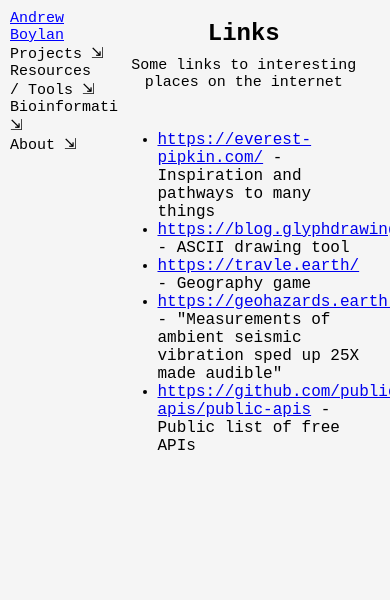
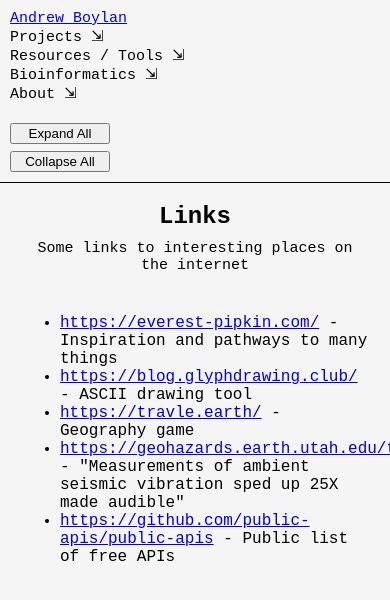
Before and after one commit to eastmountaincode/personal_site, a React (Create React App) app: page /about/links in a window 390 px wide. Shown: the top 600 px of the page. Built offline with nearby package versions, Linux system fonts and the light colour scheme; no server answers.

Commit message:
set up header for mobile and collapse all

```diff
--- a/src/App.css
+++ b/src/App.css
@@ -1,5 +1,8 @@
 .App {
   text-align: center;
+  height: 100vh;
+  overflow-x: hidden;
+
 }
 
 .App-logo {
@@ -36,3 +39,115 @@
     transform: rotate(360deg);
   }
 }
+
+/* ################################# */
+
+.linkStyleBreak {
+  word-wrap: break-word;
+  overflow-wrap: break-word;
+}
+
+
+
+.sidebar-link {
+  position: relative;
+  cursor: pointer;
+  color: blue;
+  text-decoration: underline;
+  margin-left: 20px;
+}
+
+.sidebar-link-header {
+  position: relative;
+  cursor: pointer;
+  color: blue;
+  text-decoration: underline;
+}
+
+.paragraphSection {
+  margin-bottom: 20px;
+  text-align: left
+};
+
+
+.App {
+  display: flex;
+  height: 100vh;
+  width: 100vw; /* Ensure full viewport width */
+  overflow: hidden; /* Hide overflow */
+}
+
+.sidebar {
+  position: fixed; /* Fixed position */
+  width: 25%; /* Width of the sidebar */
+  left: 0; /* Align to the left */
+  top: 0; /* Align to the top */
+  bottom: 0; /* Stretch to the bottom */
+  overflow-y: auto; /* Scroll if content overflows */
+  border-right: 0.5px black solid;
+
+}
+
+.main-content {
+  margin-left: 25%; /* Shift to the right to avoid overlapping with sidebar */
+  width: 55%; /* Adjust the width to fit between sidebar and "What's Going On?" */
+  overflow-y: auto; /* Enable scrolling for main content */
+}
+
+.whats-going-on {
+  position: fixed; /* Fixed position */
+  width: 18%; /* Width of the section */
+  right: 0; /* Align to the right */
+  top: 0; /* Align to the top */
+  bottom: 0; /* Stretch to the bottom */
+  overflow-y: auto; /* Scroll if content overflows */
+  border-left: 0.5px black solid;
+
+}
+
+/* Media Query for Smaller Screens */
+@media (max-width: 992px) {
+  .whats-going-on {
+    display: none; /* Hide on smaller screens */
+  }
+
+  .sidebar {
+    width: 25%;
+  }
+
+  .main-content {
+    margin-left: 25%;
+    width: 75%; /* Adjust the width for smaller screens */
+  }
+}
+
+/* Media Query for MOBILE */
+@media (max-width: 768px) {
+  .App {
+    flex-direction: column;
+  }
+
+  .sidebar {
+    position: relative; /* Instead of fixed */
+    width: 100%;
+    height: auto;
+    top: unset;
+    bottom: unset;
+    overflow-y: visible;
+    border-right: none;
+    border-bottom: 0.5px black solid;
+
+
+    /* border-bottom: 0.5px solid #000; */
+
+  }
+
+  .main-content {
+    margin-left: 0;
+    width: 100%;
+  }
+
+  .whats-going-on {
+    display: none;
+  }
+}
--- a/src/App.js
+++ b/src/App.js
@@ -12,13 +12,15 @@ import AutoTrinityWriting from './bioinformatics/AutoTrinityWriting';
 import BioWriting from './about/BioWriting';
 import LinksWriting from './about/LinksWriting';
 
+import { useState } from 'react';
+
 function App() {
   return (
     <Router>
-      <div className="App" style={{ display: "flex", height: "100vh", backgroundColor: "whitesmoke" }}>
+      <div className="App" style={{ backgroundColor: "whitesmoke" }}>
 
         {/* SIDEBAR */}
-        <div className="sidebar" style={{}}>
+        <div className={`sidebar`}>
           <Sidebar />
         </div>
 
--- a/src/CollapsibleSidebarItem/index.js
+++ b/src/CollapsibleSidebarItem/index.js
@@ -1,7 +1,16 @@
-import React, { useState } from 'react';
+import React, { useEffect, useState } from 'react';
 
-const CollapsibleSidebarItem = ({ label, children }) => {
+const CollapsibleSidebarItem = ({ label, children, openStateSignal, triggerSignal }) => {
     const [open, setOpen] = useState(false);
+
+    useEffect(() => {
+        if (open && !openStateSignal) {
+            setOpen(false)
+        }
+        else if (!open && openStateSignal) {
+            setOpen(true)
+        }
+    }, [triggerSignal]);
 
     const toggleOpen = () => setOpen(!open);
 
--- a/src/DefaultHomeContent/index.js
+++ b/src/DefaultHomeContent/index.js
@@ -4,8 +4,8 @@ import DnaImage from '../images/dna.png';
 
 function DefaultHomeContent() {
     return (
-        <div style={{padding: "10px"}}>
-            <img src={DnaImage} alt="DNA" style={{height: "400px"}}/>
+        <div>
+            <img src={DnaImage} alt="DNA" style={{height: "400px", paddingTop: "20px"}}/>
         </div>
     );
 }
--- a/src/Sidebar/index.js
+++ b/src/Sidebar/index.js
@@ -1,22 +1,39 @@
-import React from 'react';
+import React, { useState } from 'react';
 import { useNavigate } from 'react-router-dom';
 import CollapsibleSidebarItem from '../CollapsibleSidebarItem';
+import "./sidebar_style.css"
 
-function Sidebar({ selectSidebarOption }) {
+function Sidebar({}) {
   let navigate = useNavigate();
 
   const handleSidebarItemClick = (itemRoute) => {
     navigate(`${itemRoute}`);
   };
 
+  const [openStateSignal, setOpenStateSignal] = useState(false);
+  const [triggerSignal, setTriggerSignal] = useState(0); // New state
+
+
+  const expandAll = () => {
+    setOpenStateSignal(true);
+    setTriggerSignal(prev => prev + 1); // Increment the trigger
+  };
+
+  const collapseAll = () => {
+    setOpenStateSignal(false);
+    setTriggerSignal(prev => prev + 1); // Increment the trigger
+  };
+
   return (
-    <div className="sidebar" style={{ textAlign: "left", padding: "10px" }}>
+    <div style={{ textAlign: "left", padding: "10px" }}>
+
       <div className='name_header'>
         <p className="sidebar-link-header" onClick={() => handleSidebarItemClick('/')}>Andrew Boylan</p>
       </div>
+
       <div className='sidebar_elements'>
         {/* PROJECTS */}
-        <CollapsibleSidebarItem label="Projects">
+        <CollapsibleSidebarItem label="Projects" openStateSignal={openStateSignal} triggerSignal={triggerSignal}>
           <div style={{ display: "flex" }}>
             <span>➮</span>
             <p className="sidebar-link" onClick={() => handleSidebarItemClick('/projects/bodyLanguageCollaborativeCollage')}>Body Language: A Collaborative Collage</p>
@@ -28,7 +45,7 @@ function Sidebar({ selectSidebarOption }) {
         </CollapsibleSidebarItem>
 
         {/* RESOURCES AND TOOLS */}
-        <CollapsibleSidebarItem label="Resources / Tools">
+        <CollapsibleSidebarItem label="Resources / Tools" openStateSignal={openStateSignal} triggerSignal={triggerSignal}>
           <div style={{ display: "flex" }}>
             <span>➮</span>
             <p className="sidebar-link" onClick={() => handleSidebarItemClick('/resources_tools/fileDepolarizer')}>File Depolarizer</p>
@@ -36,7 +53,7 @@ function Sidebar({ selectSidebarOption }) {
         </CollapsibleSidebarItem>
 
         {/* BIOINFORMATICS */}
-        <CollapsibleSidebarItem label="Bioinformatics">
+        <CollapsibleSidebarItem label="Bioinformatics" openStateSignal={openStateSignal} triggerSignal={triggerSignal}>
           <div style={{ display: "flex" }}>
             <span>➮</span>
             <p className="sidebar-link" onClick={() => handleSidebarItemClick('/bioinformatics/autoTrinity')}>AutoTrinity (Transcriptome assembly pipeline)</p>
@@ -44,7 +61,7 @@ function Sidebar({ selectSidebarOption }) {
         </CollapsibleSidebarItem>
 
         {/* ABOUT */}
-        <CollapsibleSidebarItem label="About">
+        <CollapsibleSidebarItem label="About" openStateSignal={openStateSignal} triggerSignal={triggerSignal}>
           <div style={{ display: "flex" }}>
             <span>➮</span>
             <p className="sidebar-link" onClick={() => handleSidebarItemClick('/about/bio')}>Bio</p>
@@ -57,6 +74,15 @@ function Sidebar({ selectSidebarOption }) {
 
       </div>
 
+      <div className='collapse_expand_buttons'
+        style={{display: "flex",
+          flexDirection: "column",
+          width: "100px",
+          paddingTop: "20px"}}>
+        <button style={{marginBottom: "7px"}} onClick={expandAll}>Expand All</button>
+        <button onClick={collapseAll}>Collapse All</button>
+      </div>
+
 
     </div>
   );
--- a/src/index.css
+++ b/src/index.css
@@ -21,71 +21,3 @@ h1, h2, h3, h4, h5, h6 {
   margin: 0;
   padding: 0;
 }
-
-.sidebar-link {
-  position: relative;
-  cursor: pointer;
-  color: blue;
-  text-decoration: underline;
-  margin-left: 20px;
-}
-
-.sidebar-link-header {
-  position: relative;
-  cursor: pointer;
-  color: blue;
-  text-decoration: underline;
-}
-
-.paragraphSection {
-  margin-bottom: 20px;
-  text-align: left
-};
-
-/* App.js */
-
-.App {
-  display: flex;
-  height: 100vh;
-  width: 100vw; /* Ensure full viewport width */
-  overflow: hidden; /* Hide overflow */
-}
-
-.sidebar {
-  position: fixed; /* Fixed position */
-  width: 25%; /* Width of the sidebar */
-  left: 0; /* Align to the left */
-  top: 0; /* Align to the top */
-  bottom: 0; /* Stretch to the bottom */
-  overflow-y: auto; /* Scroll if content overflows */
-}
-
-.main-content {
-  margin-left: 25%; /* Shift to the right to avoid overlapping with sidebar */
-  width: 55%; /* Adjust the width to fit between sidebar and "What's Going On?" */
-  overflow-y: auto; /* Enable scrolling for main content */
-}
-
-.whats-going-on {
-  position: fixed; /* Fixed position */
-  width: 18%; /* Width of the section */
-  right: 0; /* Align to the right */
-  top: 0; /* Align to the top */
-  bottom: 0; /* Stretch to the bottom */
-  overflow-y: auto; /* Scroll if content overflows */
-}
-
-@media (max-width: 992px) {
-  .whats-going-on {
-    display: none; /* Hide on smaller screens */
-  }
-
-  .sidebar {
-    width: 25%;
-  }
-
-  .main-content {
-    margin-left: 25%;
-    width: 75%; /* Adjust the width for smaller screens */
-  }
-}
--- a/src/projects/BodyLangCollageWriting/index.js
+++ b/src/projects/BodyLangCollageWriting/index.js
@@ -25,7 +25,7 @@ function BodyLangCollageWriting() {
                 <p>
                     Utilizing web sockets to enable real-time interaction, <i>Body Language</i> is a collaborative collage platform for virtual rendezvous, digital puppetry, and image-oriented anonymous semantic cooperation.
                 </p>
-                <p style={{marginTop: '20px'}}>Live at <a href="https://freewaterhouse.com/collage">https://freewaterhouse.com/collage</a></p>
+                <p className="linkStyleBreak" style={{marginTop: '20px'}}>Live at <a href="https://freewaterhouse.com/collage">https://freewaterhouse.com/collage</a></p>
             </div>
             <figure>
                 <img src={FullPageCollage} alt="Full page collage" style={imageStyle} />
```
Also changed, not shown: src/MainContent/index.js (deleted, +0 -12 lines), src/projects/FreeLittleLibraryWriting/index.js (+4 -12 lines), src/Sidebar/sidebar_style.css (added).
